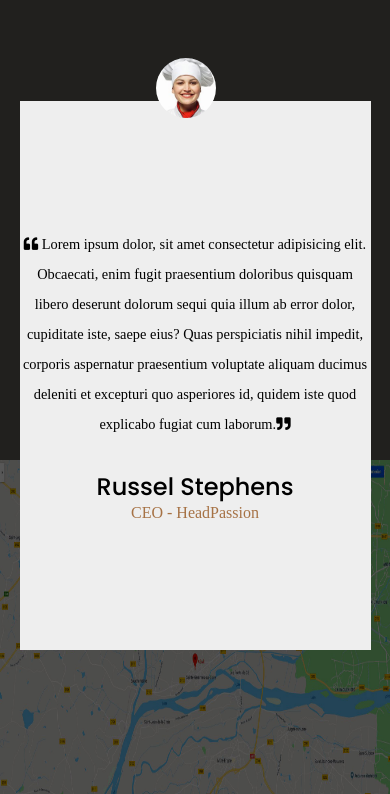
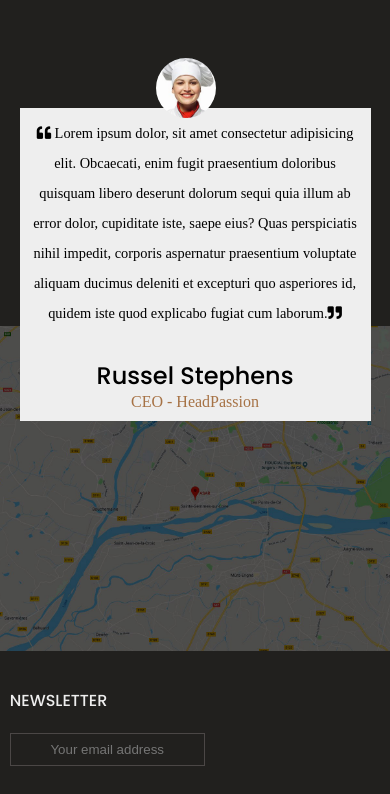
Before and after one commit to Briceportfolio/-The-Resto, a plain HTML site: page index.html in a window 390 px wide. Shown: the part 3635-4429 px from the top of the page. Drawn offline with Linux system fonts and the light colour scheme.

Commit message:
modification s5+footer + responsive

```diff
--- a/assets/styles/layouts/_footer.scss
+++ b/assets/styles/layouts/_footer.scss
@@ -9,6 +9,7 @@ footer {
             width:100%;
             display:inline block;
             background: $blackbg;
+            height: 200px;
 
 
 
--- a/assets/styles/layouts/_section3.scss
+++ b/assets/styles/layouts/_section3.scss
@@ -92,6 +92,7 @@
                 flex-direction: column;
                 justify-content: center;
                 align-items: center;
+                text-align: center;
                 @media screen and (max-width: 800px) {
                         width:100%;
                       display: inline block;
@@ -149,7 +150,7 @@
                         padding: 5px;
                         background: $white2;
                         @media screen and (max-width: 800px) {
-                            width:200px;
+                            width:170px;
                             margin: 20px auto;
                         }
 
@@ -162,7 +163,7 @@
                         background: $white2;
 
                             @media screen and (max-width: 800px) {
-                                width:200px;
+                                width:170px;
 
                             }
 
--- a/assets/styles/layouts/_section5.scss
+++ b/assets/styles/layouts/_section5.scss
@@ -1,19 +1,23 @@
 .section5 {
     position: relative;
-    height: 100vh;
+    padding:70px 0 230px;
     display: flex;
     justify-content: center;
     align-items: center;
-    background:url(../img/gmap.jpg);
-    background-repeat: no-repeat;
-    background-size:100%  50%;
-    background-position: center bottom;
-    @media screen and (max-width: 800px) {
-        width:100%;
-        margin:  auto;
-        background-position: bottom;
+    &::after {
+        content:"";
+        height: 350px;
+        width: 100%;
+        position: absolute;
+        background: url(../img/gmap.jpg) center/cover;
+        left:0;
+        bottom: 0;
+        z-index: -1;
+        @media screen and (max-width: 800px) {
+            top:47%;
 
-    }
+
+    }}
 
 
 
@@ -22,7 +26,7 @@
         border-radius: 60px;
         height: 60px;
         width: 60px;
-        top:26%;
+        top:6%;
         left:50%;
         transform: translateY(-50% -50%);
         z-index: 1;
@@ -47,10 +51,9 @@
         padding: 40px 60px;
         @media screen and (max-width: 800px) {
             width:90%;
-            height: 65%;
-            margin-bottom: 170px;
-            display:inline block;
-           padding: 0;
+            height: 80%;
+             display:inline block;
+           padding: 10px;
 
 
         }
```
Also changed, not shown: assets/styles/index.css, 1 other file.
